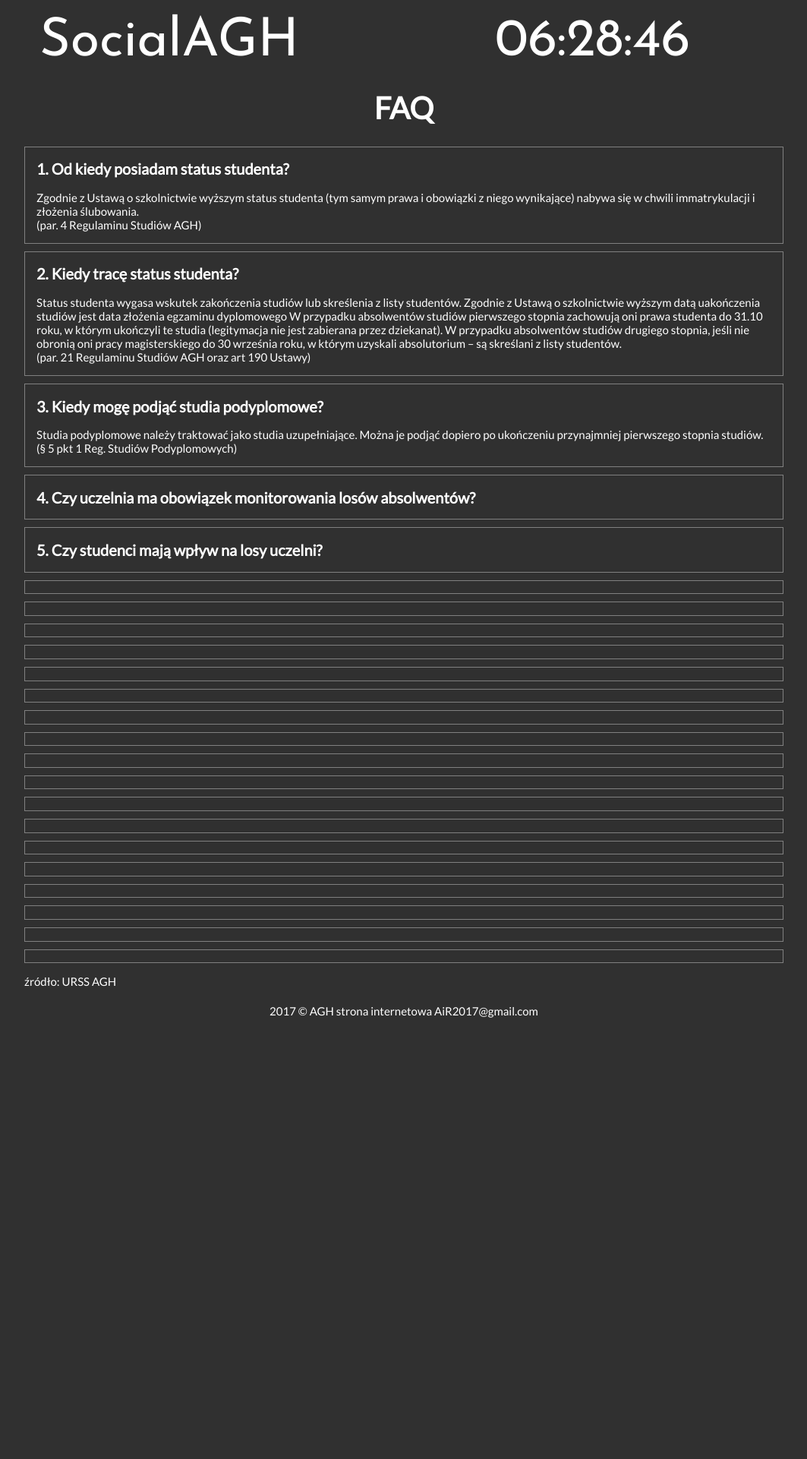
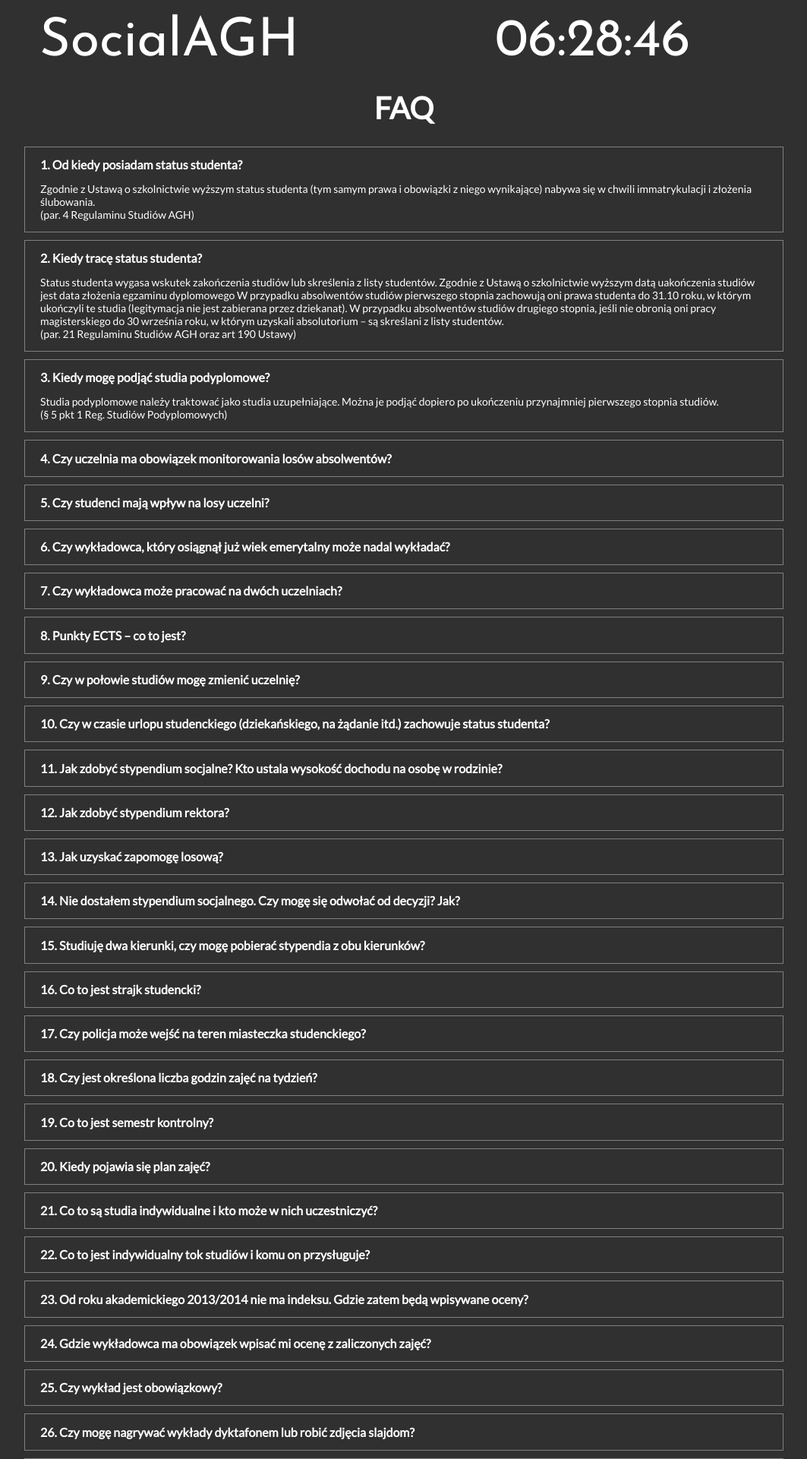
Before and after one commit to mateuszkasprzak/Projekt, a PHP site: page /faq.html in a window 1280 px wide. Shown: the top 1921 px of the page at 76% size, without its empty margins (108-1171 px from the left). Before the commit the page ends 1340 px from the top, so only its background shows below. Run offline with PHP 8.4, Linux system fonts and the light colour scheme.

Commit message:
faq kontynuacja + mala poprawka w css

```diff
--- a/strona/faq.html
+++ b/strona/faq.html
@@ -62,77 +62,190 @@
 				<p></p>
 			</article>
 			<article>
-				<h2></h2>
+				<h2> 6. Czy wykładowca, który osiągnął już wiek emerytalny może nadal wykładać? </h2>
 				<p></p>
 			</article>
 			<article>
-				<h2></h2>
+				<h2> 7. Czy wykładowca może pracować na dwóch uczelniach?</h2>
 				<p></p>
 			</article>
 			<article>
-				<h2></h2>
+				<h2> 8. Punkty ECTS – co to jest?  </h2>
 				<p></p>
 			</article>
 			<article>
-				<h2></h2>
+				<h2>  9. Czy w połowie studiów mogę zmienić uczelnię? </h2>
 				<p></p>
 			</article>
 			<article>
-				<h2></h2>
+				<h2> 10. Czy w czasie urlopu studenckiego (dziekańskiego, na żądanie itd.) zachowuje status studenta? </h2>
 				<p></p>
 			</article>
 			<article>
-				<h2></h2>
+				<h2> 11. Jak zdobyć stypendium socjalne? Kto ustala wysokość dochodu na osobę w rodzinie? </h2>
 				<p></p>
 			</article>
 			<article>
-				<h2></h2>
+				<h2> 12. Jak zdobyć stypendium rektora? </h2>
 				<p></p>
 			</article>
 			<article>
-				<h2></h2>
+				<h2> 13. Jak uzyskać zapomogę losową? </h2>
 				<p></p>
 			</article>
 			<article>
-				<h2></h2>
+				<h2> 14. Nie dostałem stypendium socjalnego. Czy mogę się odwołać od decyzji? Jak? </h2>
 				<p></p>
 			</article>
 			<article>
-				<h2></h2>
+				<h2> 15. Studiuję dwa kierunki, czy mogę pobierać stypendia z obu kierunków? </h2>
 				<p></p>
 			</article>
 			<article>
-				<h2></h2>
+				<h2> 16. Co to jest strajk studencki? </h2>
 				<p></p>
 			</article>
 			<article>
-				<h2></h2>
+				<h2> 17. Czy policja może wejść na teren miasteczka studenckiego? </h2>
 				<p></p>
 			</article>
 			<article>
-				<h2></h2>
+				<h2> 18. Czy jest określona liczba godzin zajęć na tydzień? </h2>
 				<p></p>
 			</article>
 			<article>
-				<h2></h2>
+				<h2> 19. Co to jest semestr kontrolny? </h2>
 				<p></p>
 			</article>
 			<article>
-				<h2></h2>
+				<h2> 20. Kiedy pojawia się plan zajęć? </h2>
 				<p></p>
 			</article>
 			<article>
-				<h2></h2>
+				<h2> 21. Co to są studia indywidualne i kto może w nich uczestniczyć?</h2>
 				<p></p>
 			</article>
 			<article>
-				<h2></h2>
+				<h2> 22. Co to jest indywidualny tok studiów i komu on przysługuje? </h2>
 				<p></p>
 			</article>
 			<article>
-				<h2></h2>
+				<h2> 23. Od roku akademickiego 2013/2014 nie ma indeksu. Gdzie zatem będą wpisywane oceny? </h2>
 				<p></p>
 			</article>
+			<article>
+			<h2> 24. Gdzie wykładowca ma obowiązek wpisać mi ocenę z zaliczonych zajęć? </h2>
+				<p></p>
+			</article>
+			<article>
+				<h2> 25. Czy wykład jest obowiązkowy? </h2>
+				<p></p>
+			</article>
+			<article>
+				<h2> 26. Czy mogę nagrywać wykłady dyktafonem lub robić zdjęcia slajdom?</h2>
+				<p></p>
+			</article>
+			<article>
+				<h2> 27. Na ilu zajęciach audytoryjnych mogę mieć nieobecność? </h2>
+				<p></p>
+			</article>
+			<article>
+				<h2> 28. Czy zajęcia laboratoryjne można odrobić? </h2>
+				<p></p>
+			</article>
+			<article>
+				<h2> 29. Czy zajęcia terenowe można odrobić w innym terminie? </h2>
+				<p></p>
+			</article>
+			<article>
+				<h2> 30. Czy wykładowca ma obowiązek określić zasady zaliczenia przedmiotu? </h2>
+				<p></p>
+			</article>
+			<article>
+				<h2> 31. Od ilu procent mogę uznać egzamin za zaliczony? </h2>
+				<p></p>
+			</article>
+			<article>
+				<h2> 32. Jak obliczana jest ocena końcowa danego przedmiotu? </h2>
+				<p></p>
+			</article>
+			<article>
+				<h2> 33. Czy mogę zobaczyć mój egzamin lub kolokwium po jego zaliczeniu bądź niezaliczeniu? </h2>
+				<p></p>
+			</article>
+			<article>
+				<h2> 34. Uważam, że moja ocena za kolokwium jest zaniżona/nieadekwatna. Czy mogę się od niej odwołać? </h2>
+				<p></p>
+			</article>
+			<article>
+				<h2> 35. Nie pojawiłem się na egzaminie i nie mam usprawiedliwia. Czy termin mi przepada? </h2>
+				<p></p>
+			</article>
+			<article>
+				<h2> 36. Co to jest „termin/egzamin zerowy”? </h2>
+				<p></p>
+			</article>
+			<article>
+				<h2> 37. Czy pierwszy termin egzaminu może odbyć się jeszcze przed sesją? </h2>
+				<p></p>
+			</article>
+			<article>
+				<h2> 38. Nie zaliczyłem ćwiczeń. Przepadły mi wszystkie terminy egzaminów. Co teraz? </h2>
+				<p></p>
+			</article>
+			<article>
+				<h2> 39. Nie zaliczyłem trzech terminów egzaminu. Co teraz? </h2>
+				<p></p>
+			</article>
+			<article>
+				<h2> 40. Ile kosztuje warunek? </h2>
+				<p></p>
+			</article>
+			<article>
+				<h2> 41. Nie stać mnie by zapłacić za warunek. </h2>
+				<p></p>
+			</article>
+			<article>
+				<h2> 42. Ile razy mogę ubiegać się o warunek w ciągu studiów? </h2>
+				<p></p>
+			</article>
+			<article>
+				<h2> 43. Co to jest grupa pościgowa? </h2>
+				<p></p>
+			</article>
+			<article>
+				<h2> 44. Mam warunek. Zaliczyłem ćwiczenia, został mi tylko egzamin. Czy muszę w nich ponownie uczestniczyć? </h2>
+				<p></p>
+			</article>
+			<article>
+				<h2> 45. Ile razy mogę powtarzać cały semestr?  </h2>
+				<p></p>
+			</article>
+			<article>
+				<h2> 46. Ile jest rodzajów urlopów studenckich? </h2>
+				<p></p>
+			</article>
+			<article>
+				<h2> 47. Nie zdążyłem napisać pracy dyplomowej. To znaczy, że się już nie obronię? /h2>
+				<p></p>
+			</article>
+			<article>
+				<h2> 48. Kto może być moim promotorem? </h2>
+				<p></p>
+			</article>
+			<article>
+				<h2> 49. Mój promotor się poważnie się rozchorował. Co robić? </h2>
+				<p></p>
+			</article>
+			<article>
+				<h2> 50. Co muszę zrobić aby przystąpić do obrony?</h2>
+				<p></p>
+			</article>
+			<article>
+				<h2> 51. Gdzie i kiedy mogę przedłużyć ważność mojej legitymacji studenckiej? </h2>
+				<p></p>
+			</article>
+
 
 			<a href="http://www.samorzad.agh.edu.pl/Wazne-Informacje/FAQ" class="tilelinkhtml" style="font-size: 15px">źródło: URSS AGH</a>
 			</section>
--- a/strona/style.css
+++ b/strona/style.css
@@ -201,15 +201,16 @@
 }
 
 article{
-	padding-left: 15px;
+	padding-left: 20px;
+	padding-right: 20px;
 	border: 1px solid grey;
 	margin-bottom: 10px;
 }
 
 h2{
-	font: bold 20px Lato;
+	font: bold 16px Lato;
 }
 
 p{
-	font: 15px Lato;
+	font: 14px Lato;
 }
```
